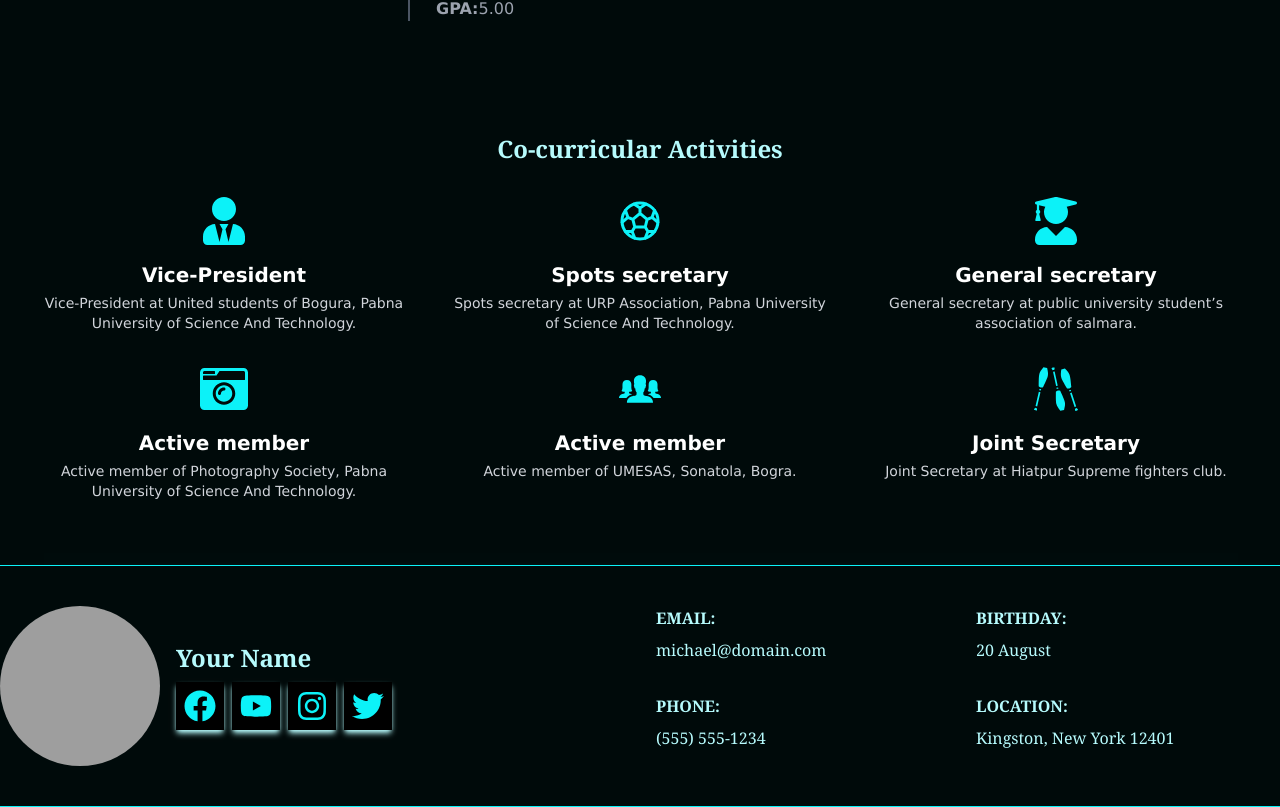
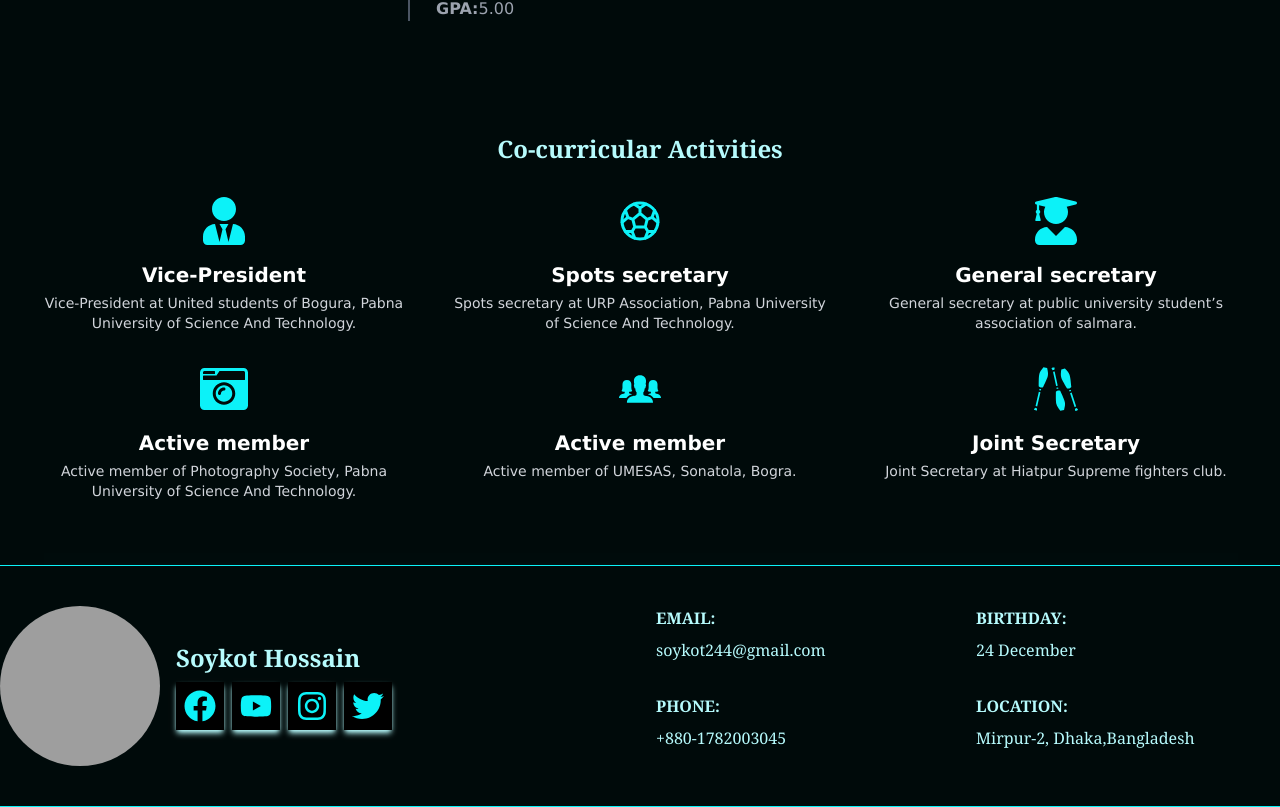
Before and after one commit to Farhanayesmin2/soykot-portfolio, a React (Create React App) app: page / in a window 1280 px wide. Shown: the part 2806-3613 px from the top of the page. Built offline with nearby package versions, Linux system fonts and the light colour scheme; grey boxes are pictures that could not be loaded.

Commit message:
Footer address added

```diff
--- a/src/Component/Footer/Footer.js
+++ b/src/Component/Footer/Footer.js
@@ -10,7 +10,7 @@ const Footer = () => {
         <div className="flex flex-col md:flex-row md:items-center">
           <img className="w-40 h-40 object-cover  rounded-full mb-4 md:mb-0 md:mr-4 mx-auto md:mx-0" src="https://i.ibb.co/THsfhXZ/Soykot-removebg-fotor-bg-remover-20230511191752.png" alt="Profile Image" />
           <div className="text-center md:text-left">
-            <h2 className="text-2xl font-bold">Your Name</h2>
+            <h2 className="text-2xl font-bold">Soykot Hossain</h2>
             <div className="flex justify-center md:justify-start mt-2">
 
 
@@ -34,19 +34,19 @@ const Footer = () => {
         <div className="grid grid-cols-1 md:grid-cols-2 gap-4">
           <div className="flex flex-col items-center md:items-start">
             <span className="font-bold mb-2">EMAIL:</span>
-            <span>michael@domain.com</span>
+            <span>soykot244@gmail.com</span>
           </div>
           <div className="flex flex-col items-center md:items-start">
             <span className="font-bold mb-2">BIRTHDAY:</span>
-            <span>20 August</span>
+            <span>24 December</span>
           </div>
           <div className="flex flex-col items-center md:items-start">
             <span className="font-bold mb-2">PHONE:</span>
-            <span>(555) 555-1234</span>
+            <span>+880-1782003045</span>
           </div>
           <div className="flex flex-col items-center md:items-start">
             <span className="font-bold mb-2">LOCATION:</span>
-            <span>Kingston, New York 12401</span>
+            <span>Mirpur-2, Dhaka,Bangladesh</span>
           </div>
         </div>
       </div>
```
